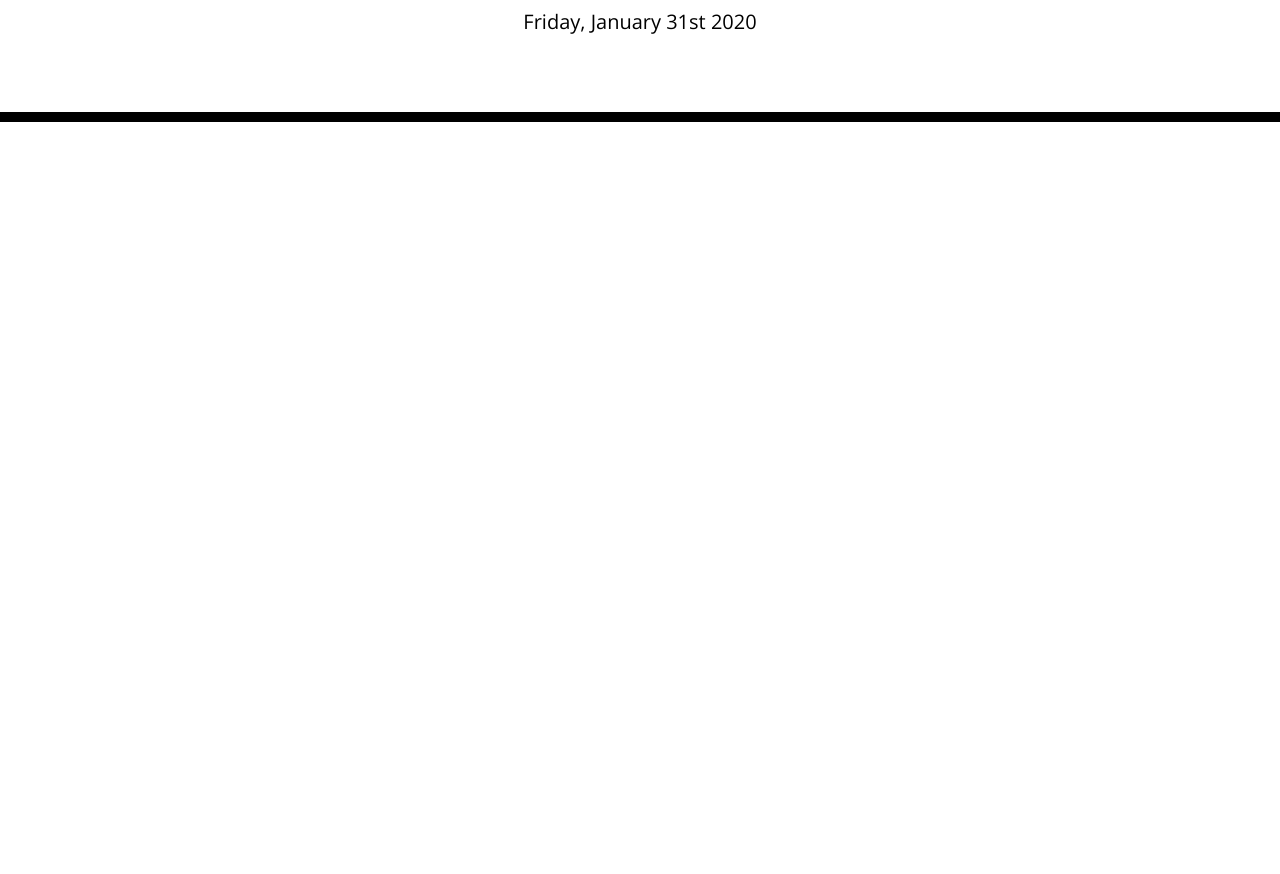
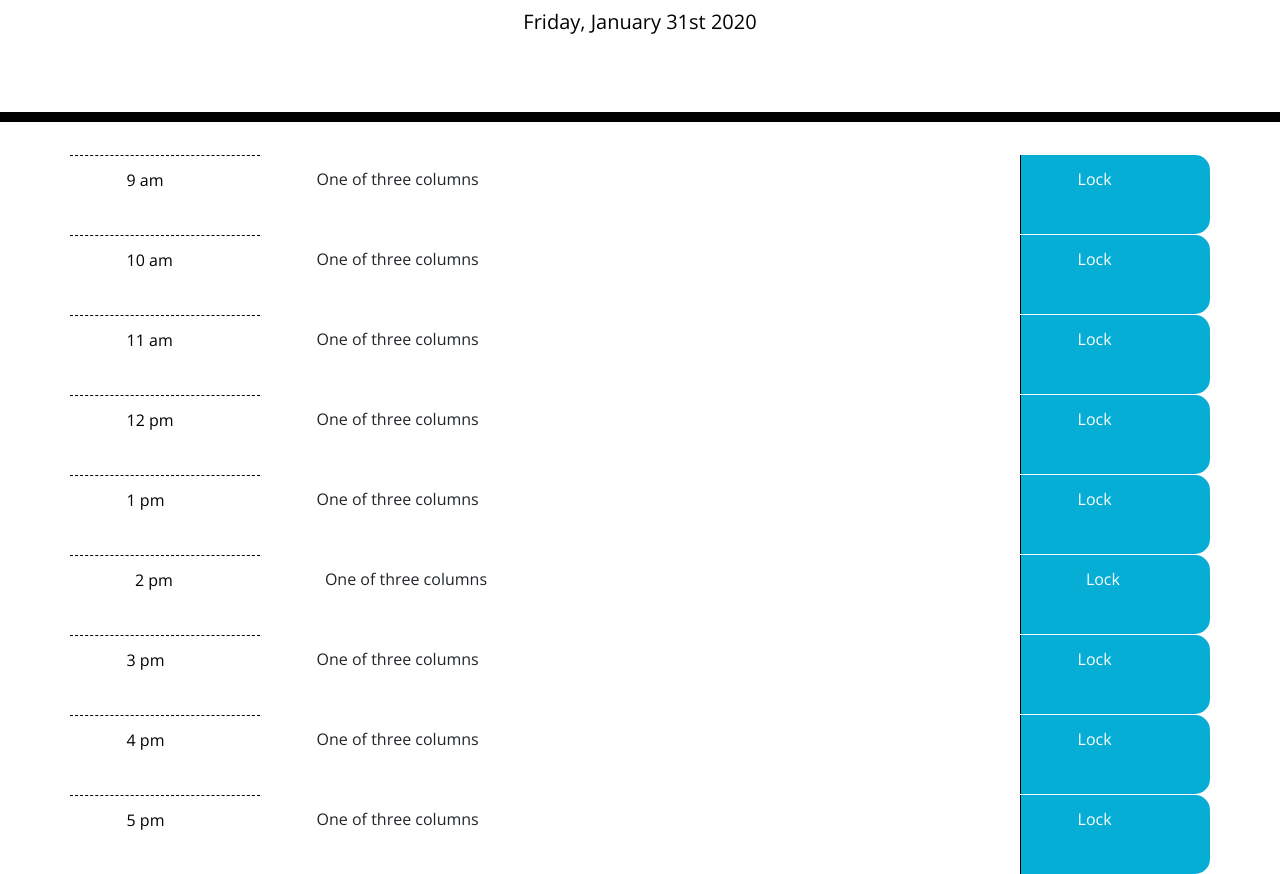
Before and after one commit to buitrof/Work-day-scheduler, a plain HTML site: page index.html in a window 1280 px wide. Shown: the part 182-1056 px from the top of the page. Before the commit the page ends 800 px from the top, so only its background shows below. Drawn offline with nearby package versions, Linux system fonts and the light colour scheme.

Commit message:
added rows and some styling

```diff
--- a/index.html
+++ b/index.html
@@ -19,6 +19,105 @@
     </header>
     <div class="container">
       <!-- Timeblocks go here -->
+      <div class="row">
+        <div class="col-sm-2 hour">
+          9 am
+        </div>
+        <div class="col-sm-8 workItems">
+          One of three columns
+        </div>
+        <div class="col-sm-2 saveBtn">
+          Lock
+      </div>
+      </div>
+      <div class="row">
+        <div class="col-sm-2 hour">
+          10 am
+        </div>
+        <div class="col-sm-8 workItems">
+          One of three columns
+        </div>
+        <div class="col-sm-2 saveBtn">
+          Lock
+        </div>
+      </div>
+      <div class="row">
+        <div class="col-sm-2 hour">
+          11 am
+        </div>
+        <div class="col-sm-8 workItems">
+          One of three columns
+        </div>
+        <div class="col-sm-2 saveBtn">
+          Lock
+        </div>
+      </div>
+      <div class="row">
+        <div class="col-sm-2 hour">
+          12 pm
+        </div>
+        <div class="col-sm-8 workItems">
+          One of three columns
+        </div>
+        <div class="col-sm-2 saveBtn">
+          Lock
+        </div>
+      </div>
+      <div class="row">
+        <div class="col-sm-2 hour">
+          1 pm
+        </div>
+        <div class="col-sm-8 workItems">
+          One of three columns
+        </div>
+        <div class="col-sm-2 saveBtn">
+          Lock
+        </div>
+      </div>
+        <div class="row">
+          <div class="col-sm-2 hour">
+            2 pm
+          </div>
+          <div class="col-sm-8 workItems">
+            One of three columns
+          </div>
+          <div class="col-sm-2 saveBtn">
+            Lock
+          </div>
+        </div>
+      <div class="row">
+        <div class="col-sm-2 hour">
+          3 pm
+        </div>
+        <div class="col-sm-8 workItems">
+          One of three columns
+        </div>
+        <div class="col-sm-2 saveBtn">
+          Lock
+        </div>
+      </div>
+      <div class="row">
+        <div class="col-sm-2 hour">
+          4 pm
+        </div>
+        <div class="col-sm-8 workItems">
+          One of three columns
+        </div>
+        <div class="col-sm-2 saveBtn">
+          Lock
+        </div>
+      </div>
+      <div class="row">
+        <div class="col-sm-2 hour">
+          5 pm
+        </div>
+        <div class="col-sm-8 workItems">
+          One of three columns
+        </div>
+        <div class="col-sm-2 saveBtn">
+          Lock
+        </div>
+      </div>
     </div>
 
     <script src="https://code.jquery.com/jquery-3.4.1.min.js"></script>
```
Also changed, not shown: Assets/JS/app.js (+8 -0 lines).
